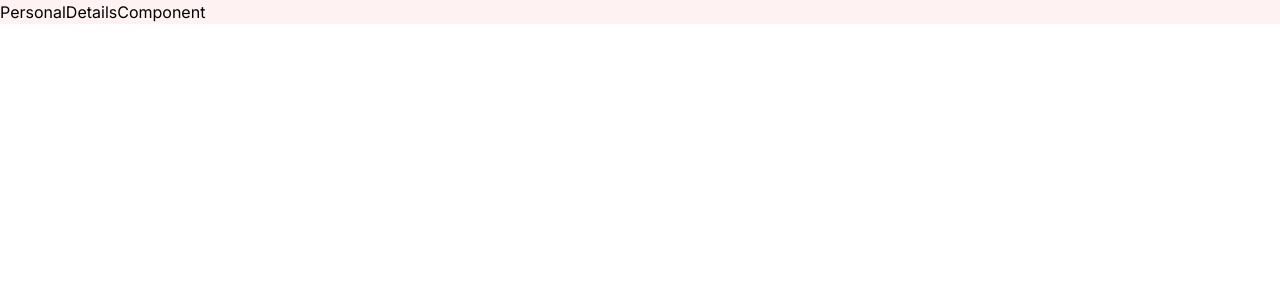
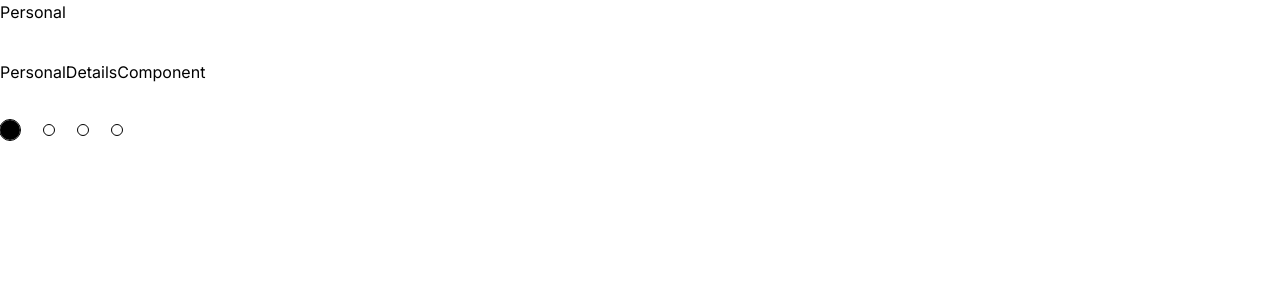
Before and after one commit to benwainaina/multi-step-form-in-react, a Next.js app: page /auth/signup in a window 1280 px wide. Shown: the top 300 px of the page. Built offline with nearby package versions, Linux system fonts and the light colour scheme.

Commit message:
add header and footer components

```diff
--- a/src/app/auth/signup/page.tsx
+++ b/src/app/auth/signup/page.tsx
@@ -1,35 +1,41 @@
 "use client";
 
-import { IMultiStep } from "@/app/shared/interfaces";
 import { PersonalDetailsComponent } from "./views/personal-details/PersonalDetails.component";
 import { ContactComponent } from "./views/contact/Contact.component";
 import { ExperienceComponent } from "./views/experience/Experience.component";
 import { AgreeTNCComponent } from "./views/agree-tnc/AgreeTNC.component";
 import { useMultistepForm } from "@/app/shared/useMultistepForm";
 import { useCallback, useEffect } from "react";
+import { IMultiStep } from "@/app/shared/interfaces";
 
-type TSignupViews = "agreeTnc" | "contact" | "experience" | "personal";
+const signupSteps: Array<IMultiStep> = [
+  { key: "personal", label: "Personal" },
+  { key: "contact", label: "Contact Details" },
+  { key: "experience", label: "Experience" },
+  { key: "agreeTnc", label: "Agree Terms And Conditions" },
+];
 
 export default function Signup() {
   /**
    * hooks
    */
-  const { currentFormStep, setActiveStep, selectInitialFields } =
-    useMultistepForm();
-  const cachedSelectIntialFields = useCallback(selectInitialFields, [
+  const {
+    currentFormStep,
+    setActiveStep,
     selectInitialFields,
-  ]);
+    registerAvailableSteps,
+  } = useMultistepForm();
 
   /**
    * effects
    */
   useEffect(() => {
-    /**
-     * when the signup component intializes, decide on the initial active
-     * step
-     */
-    setActiveStep("personal");
-  }, [setActiveStep]);
+    // register all the available steps
+    registerAvailableSteps(signupSteps);
+
+    // set initial active step
+    setActiveStep(0);
+  }, [setActiveStep, registerAvailableSteps]);
 
   /**
    *
@@ -51,7 +57,7 @@ export default function Signup() {
    */
   const returnStepToRender = () => {
     console.log("currentFormStep", currentFormStep);
-    switch (currentFormStep as TSignupViews) {
+    switch (currentFormStep?.key) {
       case "agreeTnc":
         return <AgreeTNCComponent />;
       case "contact":
@@ -72,9 +78,43 @@ export default function Signup() {
 
   return (
     currentFormStep && (
-      <div className="bg-red-50">
-        <h1>{returnStepToRender()}</h1>
+      <div style={{ display: "flex", flexDirection: "column", rowGap: 36 }}>
+        <HeaderComponent activeStep={currentFormStep} />
+        <div>{returnStepToRender()}</div>
+        <FooterComponent
+          activeStep={currentFormStep}
+          availableSteps={signupSteps}
+        />
       </div>
     )
   );
 }
+
+const HeaderComponent = ({ activeStep }: { activeStep: IMultiStep }) => {
+  return <div>{activeStep.label}</div>;
+};
+
+const FooterComponent = ({
+  activeStep,
+  availableSteps,
+}: {
+  activeStep: IMultiStep;
+  availableSteps: Array<IMultiStep>;
+}) => {
+  return (
+    <div style={{ display: "flex", columnGap: 24, alignItems: "center" }}>
+      {availableSteps.map((step) => (
+        <div
+          style={{
+            width: step.key === activeStep.key ? 20 : 10,
+            height: step.key === activeStep.key ? 20 : 10,
+            outline: "1px solid",
+            borderRadius: 20,
+            backgroundColor: step.key === activeStep.key ? "black" : "",
+          }}
+          key={step.key}
+        ></div>
+      ))}
+    </div>
+  );
+};
--- a/src/app/shared/interfaces.ts
+++ b/src/app/shared/interfaces.ts
@@ -6,9 +6,14 @@ export interface IDynamicFields {
 
 export interface IMultiStep {
   /**
-   * dynamic keys, so that they will be unique in all cases
+   * a ket to identify the step
    */
-  [view: string]: JSX.Element;
+  key: string;
+
+  /**
+   * a label to be displayed on the UI
+   */
+  label: string;
 }
 
 export interface IMultiStepParam {
--- a/src/app/shared/useMultistepForm.ts
+++ b/src/app/shared/useMultistepForm.ts
@@ -1,13 +1,13 @@
 import { useState } from "react";
-import { IDynamicFields } from "./interfaces";
+import { IDynamicFields, IMultiStep } from "./interfaces";
 
 export const useMultistepForm = () => {
   /**
    * states
    */
   const [formViews, setFormViews] = useState<IDynamicFields>({});
-  const [currentFormStep, setCurrentFormStep] = useState<string>();
-  const [availableSteps, setAvailableSteps] = useState<Array<string>>([]);
+  const [currentFormStep, setCurrentFormStep] = useState<IMultiStep>();
+  const [availableSteps, setAvailableSteps] = useState<Array<IMultiStep>>([]);
 
   /**
    * handlers
@@ -27,15 +27,15 @@ export const useMultistepForm = () => {
   /**
    * registers the available steps for the form
    */
-  const registerAvailableSteps = (steps: Array<string>) => {
+  const registerAvailableSteps = (steps: Array<IMultiStep>) => {
     setAvailableSteps(steps);
   };
 
   /**
    * sets the active step
    */
-  const setActiveStep = (step: string) => {
-    setCurrentFormStep(step);
+  const setActiveStep = (stepIndex: number) => {
+    setCurrentFormStep(availableSteps[stepIndex]);
   };
 
   /**
@@ -53,6 +53,12 @@ export const useMultistepForm = () => {
     setFormViews(updatedFormViews);
   };
 
+  /**
+   *
+   * @param view
+   *
+   * pick any intial
+   */
   const selectInitialFields = (view: string) => formViews[view];
 
   return {
```
